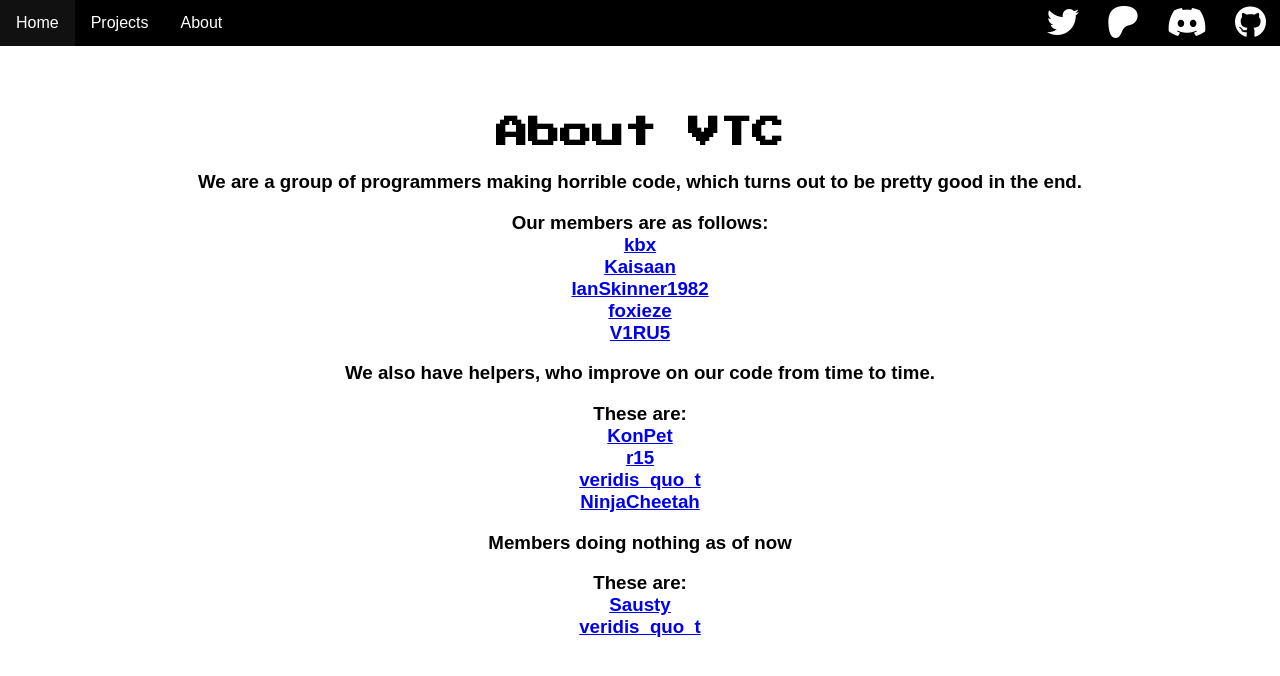
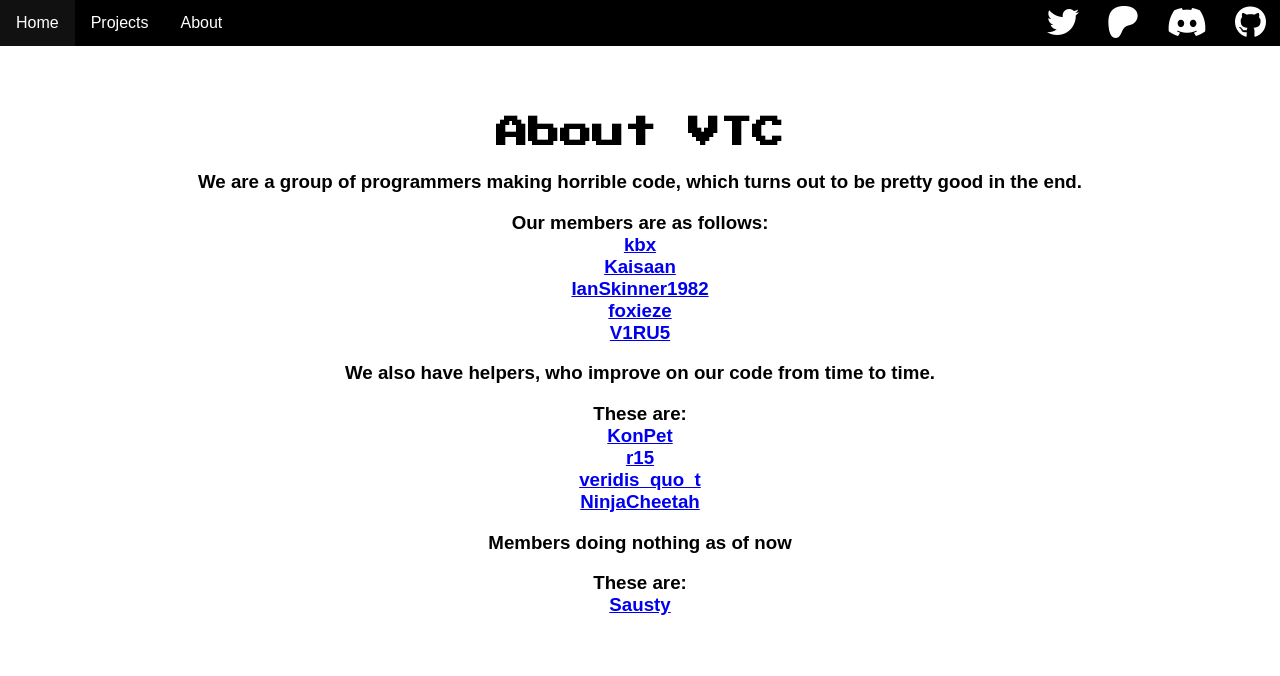
Before and after one commit to Very-Terrible-Code/vtcsite, a Jekyll site: the page built from about/index.html, in a window 1280 px wide. Shown: the top 676 px of the page. Built offline with Jekyll 4.4.1, drawn with Linux system fonts in a browser that asks for light colours; nearby versions of some CDN libraries.

Commit message:
Update index.html

```diff
--- a/about/index.html
+++ b/about/index.html
@@ -27,7 +27,6 @@ layout: default
     <h3>Members doing nothing as of now</h3>
       <h3>These are:<br>
       <a target="_blank" href="https://github.com/Sausty">Sausty</a><br>
-      <a target="_blank" href="https://github.com/veridisquot">veridis_quo_t</a>
       </h3>
   </div>
 </div>
```
